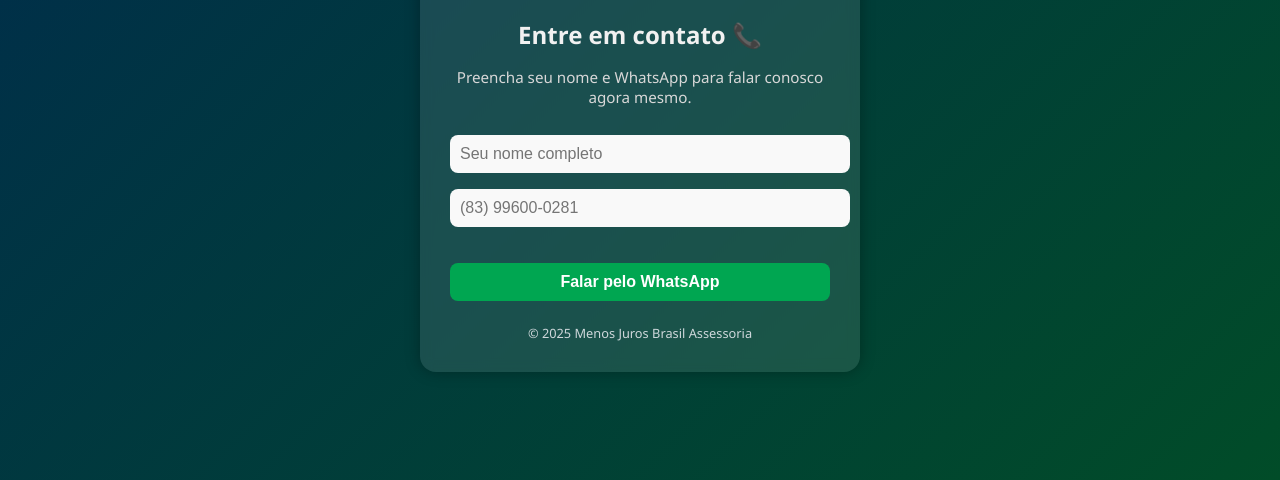
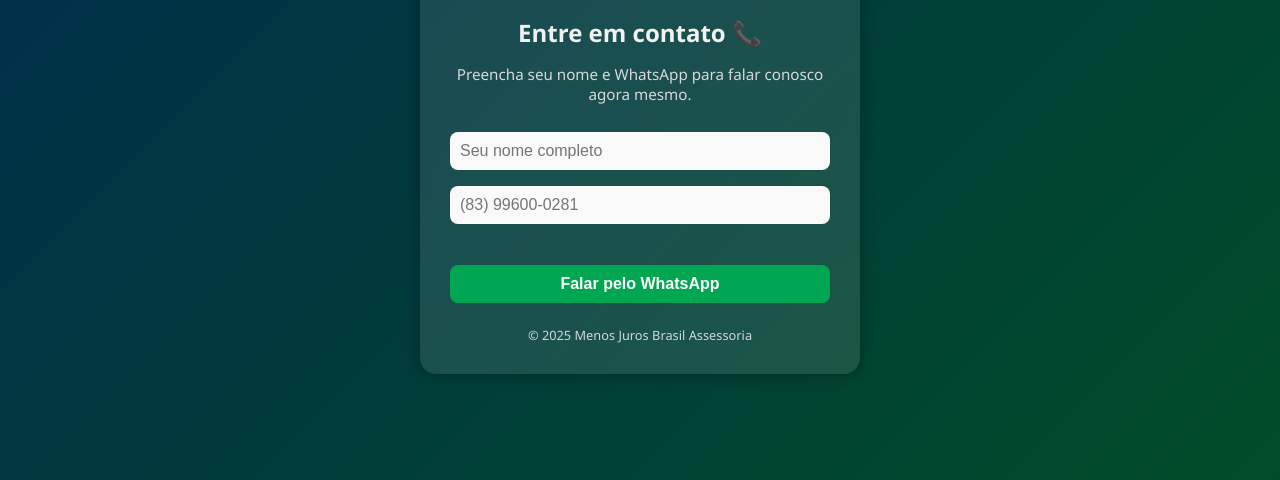
Before and after one commit to alineebrit/validador-de-whats, a plain HTML site: page index.html in a window 1280 px wide. Shown: the part 320-800 px from the top of the page. Drawn offline with Linux system fonts and the light colour scheme.

Commit message:
fix: corrige largura de input

```diff
--- a/style.css
+++ b/style.css
@@ -36,8 +36,12 @@ p {
   margin-bottom: 20px;
 }
 
+#leadForm {
+  display: flex;
+  flex-direction: column;
+}
+
 input, button {
-  width: 100%;
   padding: 10px;
   margin: 8px 0;
   border-radius: 8px;
```
